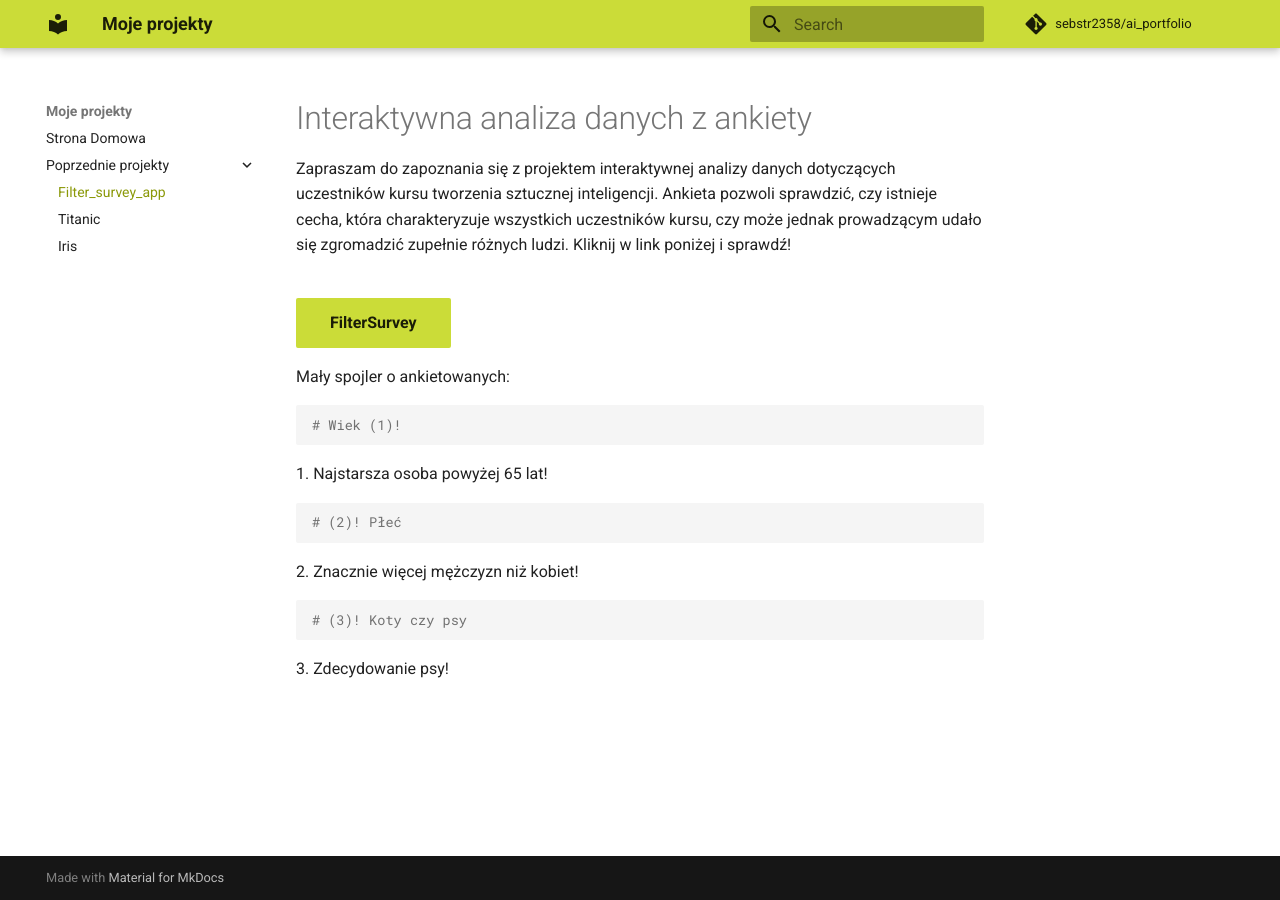
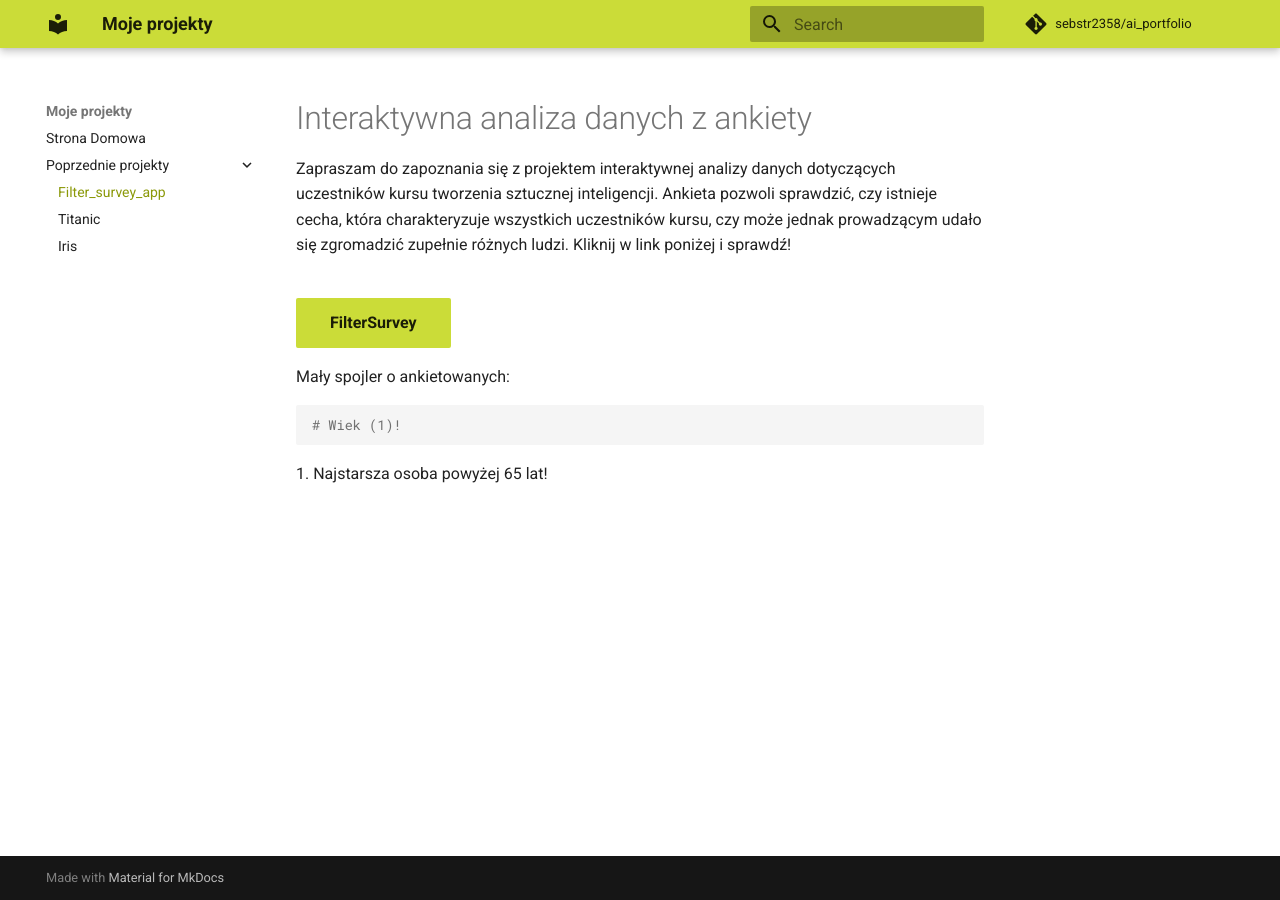
Before and after one commit to sebstr2358/ai_portfolio, an MkDocs documentation site: the page built from docs/filter_survey_app/index.md, in a window 1280 px wide. Built offline with MkDocs 1.6.1 and Material for MkDocs 9.7.7, drawn with Linux system fonts in a browser that asks for light colours; comment, search, counter and statistics services are not loaded.

````diff
--- a/docs/filter_survey_app/index.md
+++ b/docs/filter_survey_app/index.md
@@ -13,13 +13,3 @@
 # Wiek (1)!
 ```
 1. Najstarsza osoba powyżej 65 lat!
-
-``` yaml
-# (2)! Płeć
-```
-2. Znacznie więcej mężczyzn niż kobiet!
-
-``` yaml
-# (3)! Koty czy psy
-```
-3. Zdecydowanie psy!
````
